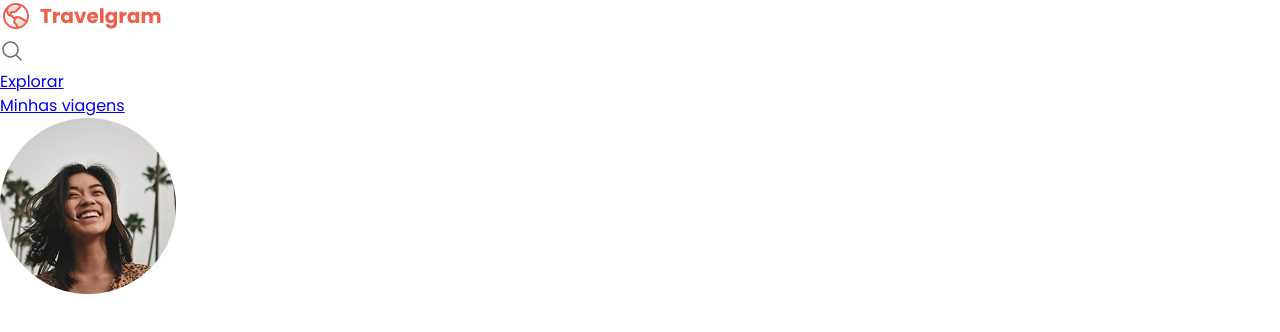
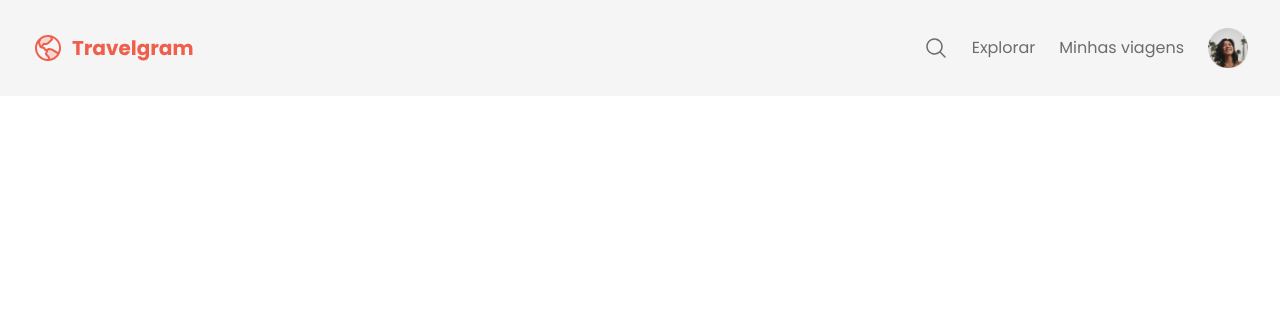
Before and after one commit to rodrigojlf/Projeto-Travelgram, a plain HTML site: page index.html in a window 1280 px wide. Drawn offline with Linux system fonts and the light colour scheme.

Commit message:
done navigation

```diff
--- a/index.html
+++ b/index.html
@@ -12,7 +12,8 @@
     <link href="https://fonts.googleapis.com/css2?family=Poppins:wght@400;700&display=swap" rel="stylesheet">
 </head>
 <body>
-    <nav>
+    <div class="bg-surface-color">
+        <nav class="container">
             <a href="#" id="logo">
                 <img src="assets/Logo.svg" alt="Logomarca">
             </a>
@@ -36,6 +37,7 @@
                 </li>
             </ul>
         </nav>
+    </div>
     <header></header>
 </body>
 </html>
--- a/styles/global.css
+++ b/styles/global.css
@@ -25,3 +25,23 @@ body {
     color: var(--text-color-secondary);
     background-color: var(--background-color);
 }
+
+a {
+    text-decoration: none;
+    color: inherit;
+}
+
+a:hover {
+    color: var(--brand-color);
+    text-decoration: underline;
+}
+
+.container {
+    padding-inline: 32px;
+    max-width: 1280px;
+    margin-inline: auto;
+}
+
+.bg-surface-color {
+    background-color: var(--surface-color);
+}
--- a/styles/index.css
+++ b/styles/index.css
@@ -1 +1,2 @@
 @import url(global.css);
+@import url(nav.css);
--- a/styles/nav.css
+++ b/styles/nav.css
@@ -0,0 +1,23 @@
+nav {
+    display: flex;
+    justify-content: space-between;
+    align-items: center;
+
+    line-height: 0;
+    padding-block: 20px;
+}
+
+nav ul {
+    list-style: none;
+    display: flex;
+    align-items: center;
+    gap: 24px;
+
+    padding-block: 8px;
+}
+
+nav ul li:last-child img {
+    width: 40px;
+    height: 40px;
+
+}
```
Lines whose indentation alone changed are shown as unchanged.
